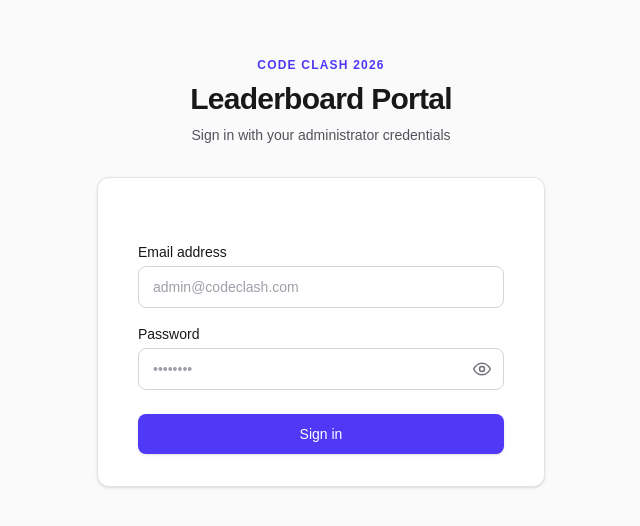
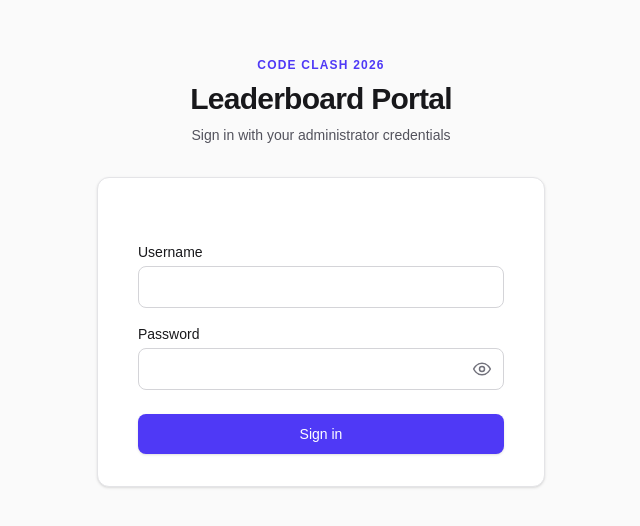
Before and after one commit to toxicbishop/CodeClash-LeaderBoard, a Next.js app: page / in a window 1280 px wide. Shown: the part 128-654 px from the top of the page, without its empty margins (319-959 px from the left). Built offline with nearby package versions, Linux system fonts and the light colour scheme.

Commit message:
fix(ui): update login label to Username and remove placeholders
Co-Authored-By: Mohammed0572 <196628212+Mohammed0572@users.noreply.github.com>

```diff
--- a/src/app/login/LoginForm.tsx
+++ b/src/app/login/LoginForm.tsx
@@ -24,16 +24,15 @@ export function LoginForm() {
             htmlFor="email"
             className="block text-sm font-medium text-zinc-900 dark:text-zinc-100"
           >
-            Email address
+            Username
           </label>
           <div className="mt-1">
             <input
               id="email"
               name="email"
-              type="email"
-              autoComplete="email"
+              type="text"
+              autoComplete="username"
               required
-              placeholder="admin@codeclash.com"
               className="block w-full rounded-lg border border-zinc-300 dark:border-zinc-700 bg-white dark:bg-zinc-900 px-3.5 py-2.5 text-zinc-900 dark:text-zinc-100 placeholder:text-zinc-400 focus:outline-none focus:ring-2 focus:ring-indigo-500 focus:border-transparent text-sm transition-colors"
             />
           </div>
@@ -53,7 +52,6 @@ export function LoginForm() {
               type={passwordVisible ? 'text' : 'password'}
               autoComplete="current-password"
               required
-              placeholder="••••••••"
               className="block w-full rounded-lg border border-zinc-300 dark:border-zinc-700 bg-white dark:bg-zinc-900 pl-3.5 pr-12 py-2.5 text-zinc-900 dark:text-zinc-100 placeholder:text-zinc-400 focus:outline-none focus:ring-2 focus:ring-indigo-500 focus:border-transparent text-sm transition-colors [&::-ms-reveal]:hidden"
             />
             <button
```
Also changed, not shown: public/Dashboard.png, 1 other file (tests, documents, lock files or other folders).
